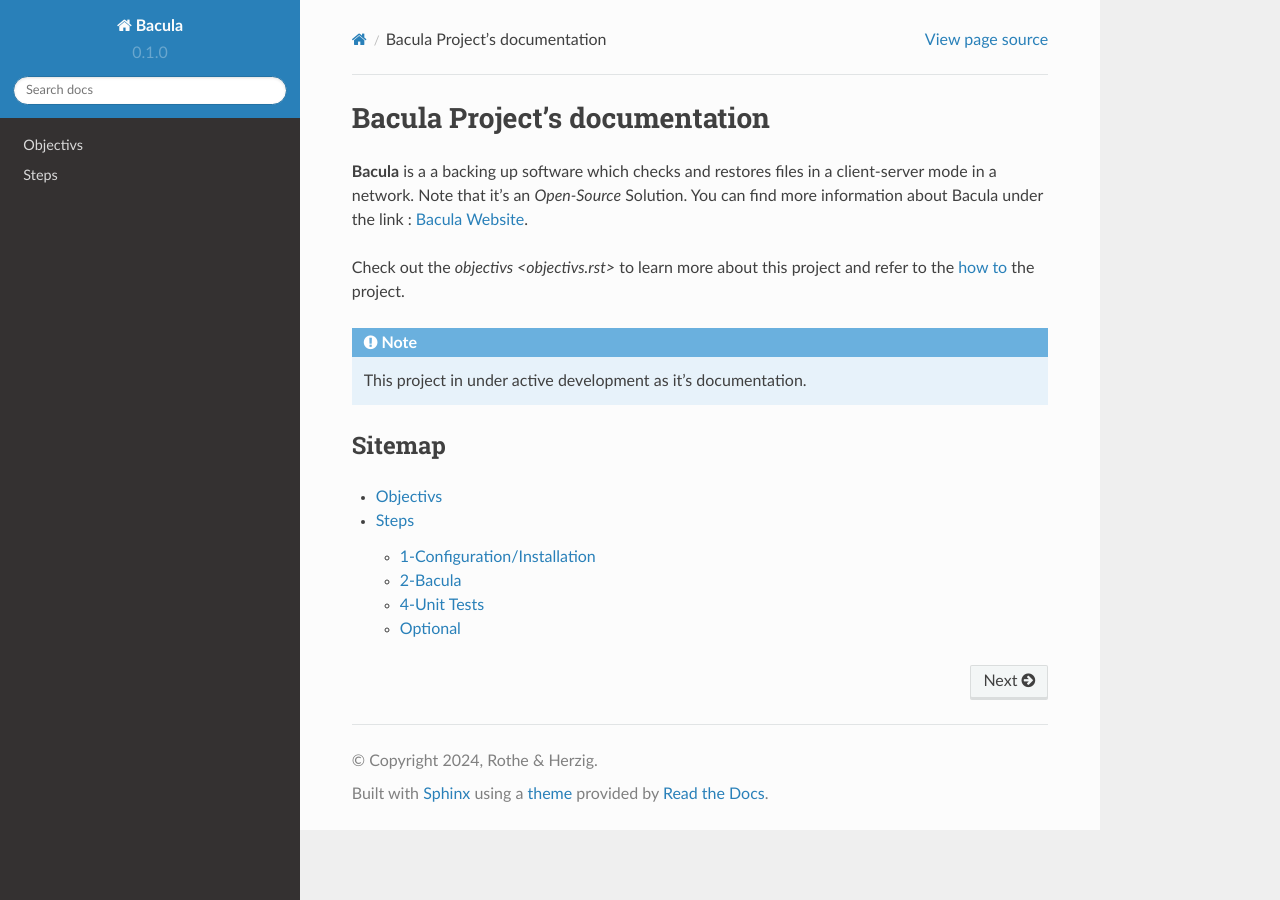
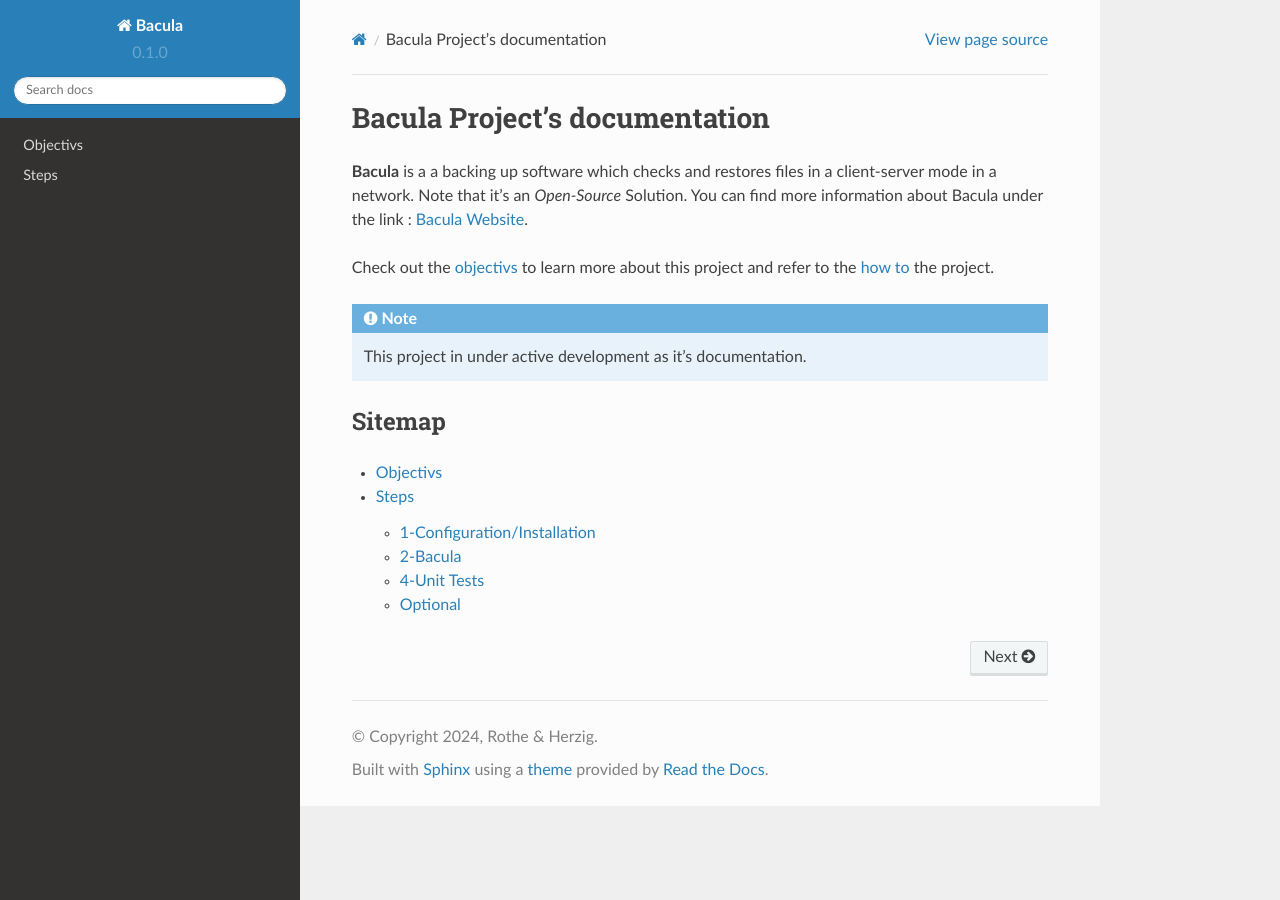
Before and after one commit to Greg1400/BaculaProject, a Sphinx documentation site: the page built from docs/source/index.rst, in a window 1280 px wide. Built offline with Sphinx 7.4.7 and the Read the Docs theme 2.0.0, drawn with Linux system fonts in a browser that asks for light colours.

Commit message:
Update index.rst

```diff
--- a/docs/source/index.rst
+++ b/docs/source/index.rst
@@ -4,7 +4,7 @@
 **Bacula** is a a backing up software which checks and restores files in a client-server mode in a network. Note that it's an *Open-Source* Solution. You can find more
 information about Bacula under the link : `Bacula Website <https://www.baculasystems.com/>`_.
 
-Check out the `objectivs <objectivs.rst>` to learn more about this project and refer to the `how to <steps.rst>`_  the project.
+Check out the `objectivs <objectivs.rst>`_ to learn more about this project and refer to the `how to <steps.rst>`_  the project.
 
 .. note::
    This project in under active development as it's documentation.
```
